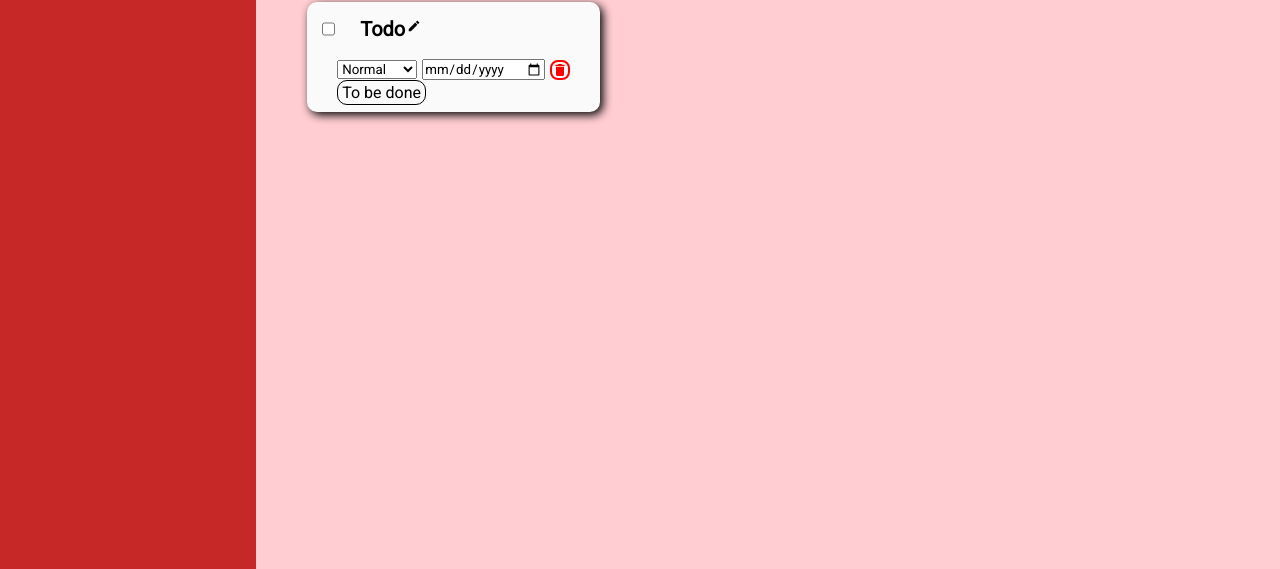
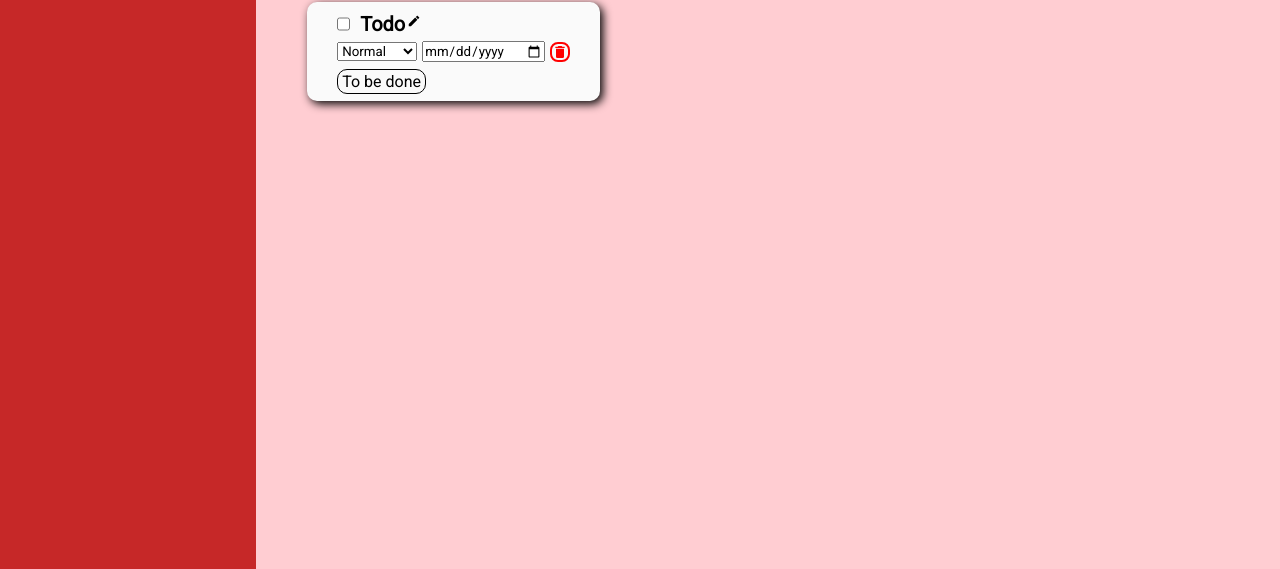
Before and after one commit to eleadn/odin-todo-list, a website built with webpack: page src/template.html in a window 1280 px wide. Shown: the part 231-800 px from the top of the page. Built offline with nearby package versions, Linux system fonts and the light colour scheme.

Commit message:
Adapt style to better suit new way

```diff
--- a/src/style.css
+++ b/src/style.css
@@ -296,7 +296,7 @@ body
 
 .todo-header
 {
-    padding: 10px 15px;
+    padding: 5px 30px 0 30px;
     display: flex;
     gap: 5px;
 }
@@ -322,7 +322,7 @@ body
 .todo-name-header
 {
     display: flex;
-    padding: 5px 20px;
+    padding: 5px 5px;
 }
 
 .todo-name
@@ -361,7 +361,7 @@ body
 .todo-options
 {
     padding: 0 15px;
-    margin: 3px 15px;
+    margin: 0 15px 10px;
 
     display: flex;
     align-items: center;
```
